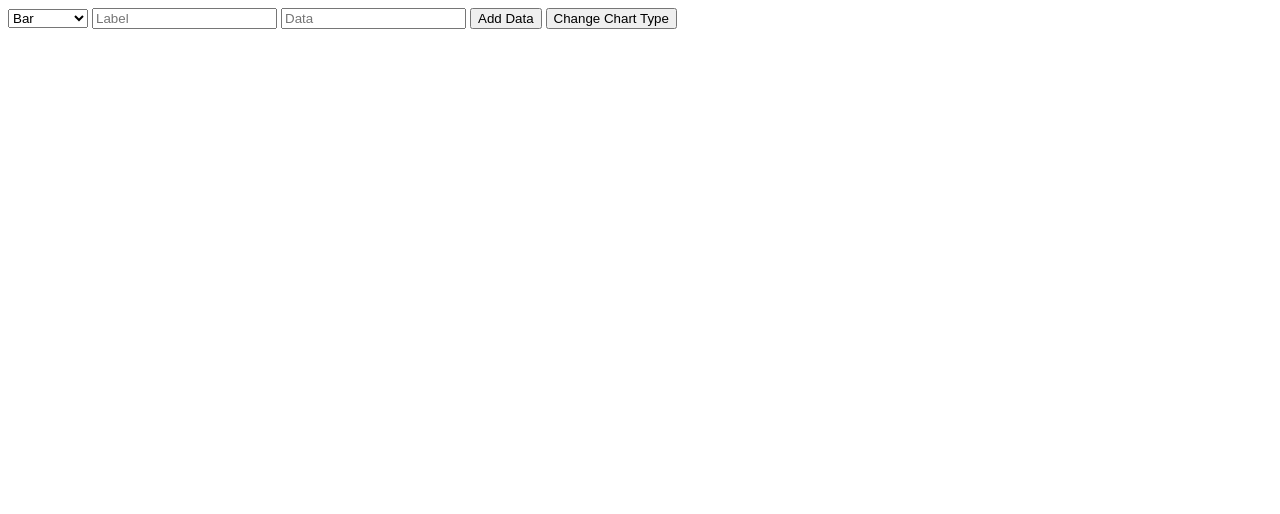
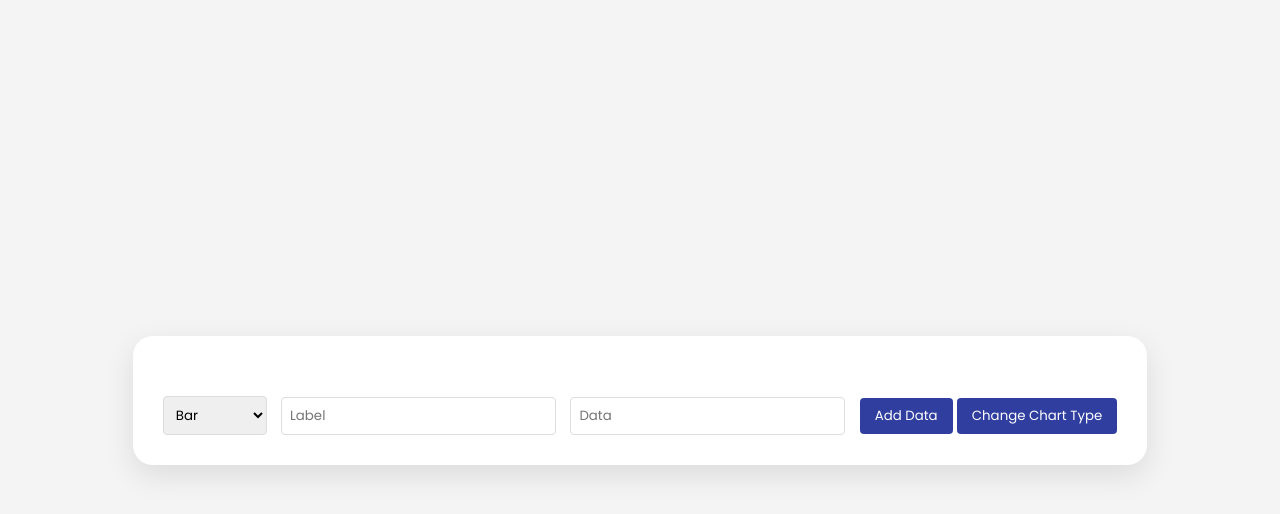
Before and after one commit to BurnettMiao/Chart-Generator-App-with-ASMR-Programming, a plain HTML site: page index.html in a window 1280 px wide. Drawn offline with nearby package versions, Linux system fonts and the light colour scheme.

Commit message:
basic css setting

```diff
--- a/style.css
+++ b/style.css
@@ -1 +1,51 @@
 @import url('https://fonts.googleapis.com/css2?family=Poppins:wght@300;400;500;600;700;800;900&display=swap');
+
+* {
+  margin: 0;
+  padding: 0;
+  outline: none;
+  font-family: 'Poppins', sans-serif;
+}
+
+body {
+  background-color: #f4f4f4;
+  color: #333;
+  display: flex;
+  align-items: center;
+  justify-content: center;
+  height: 100vh;
+}
+
+.container {
+  background-color: #fff;
+  padding: 30px;
+  border-radius: 20px;
+  box-shadow: 0 10px 30px rgba(0, 0, 0, 0.1);
+}
+
+.controls {
+  margin-top: 30px;
+  text-align: center;
+}
+
+.select,
+.input {
+  padding: 8px;
+  margin-right: 10px;
+  border: 1px solid #ddd;
+  border-radius: 4px;
+}
+
+.btn {
+  padding: 8px 15px;
+  border: none;
+  background-color: #303f9f;
+  color: #fff;
+  border-radius: 4px;
+  cursor: pointer;
+  transition: all 0.3s ease;
+}
+
+.btn:hover {
+  background-color: #0056b3;
+}
```
